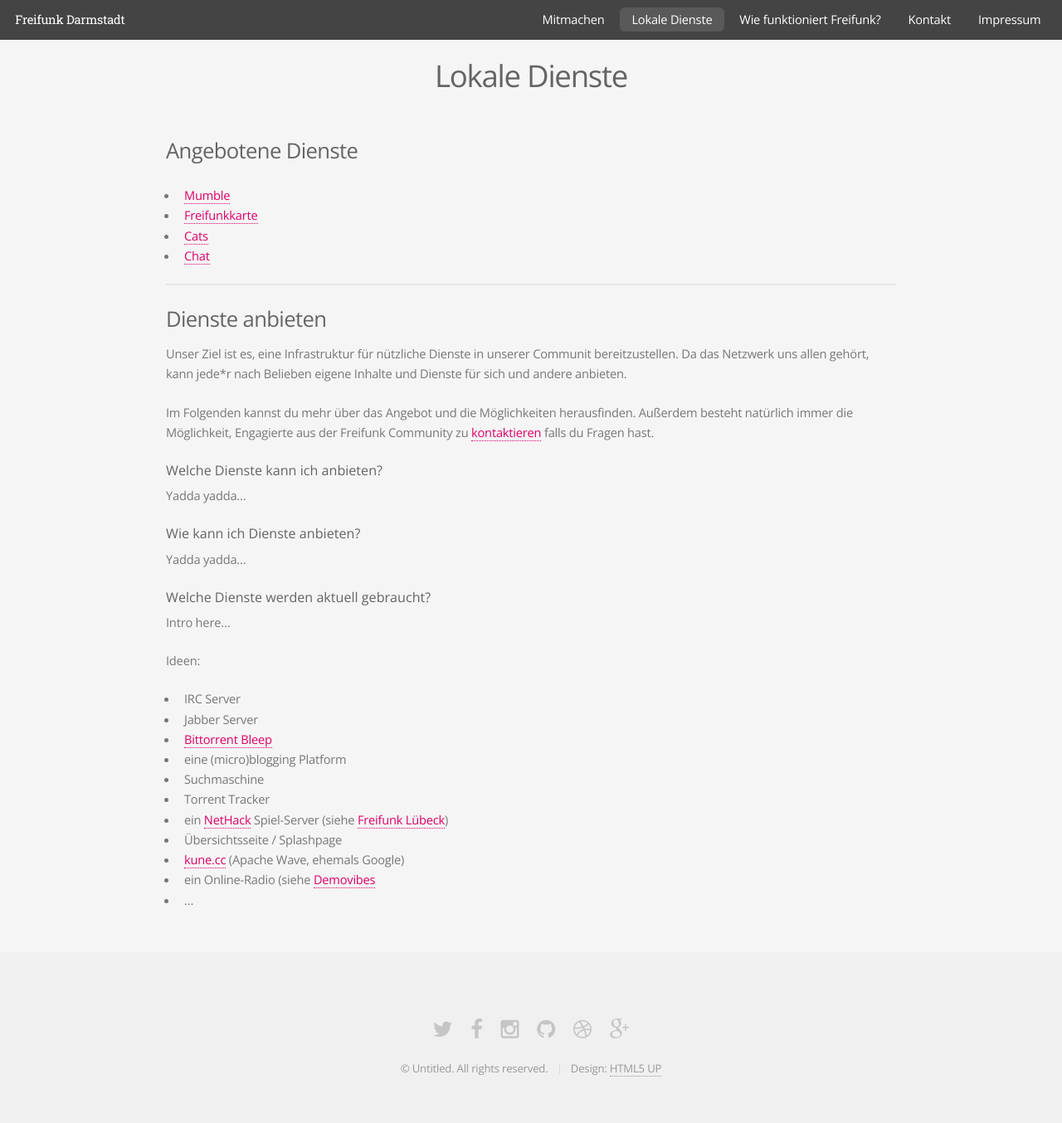
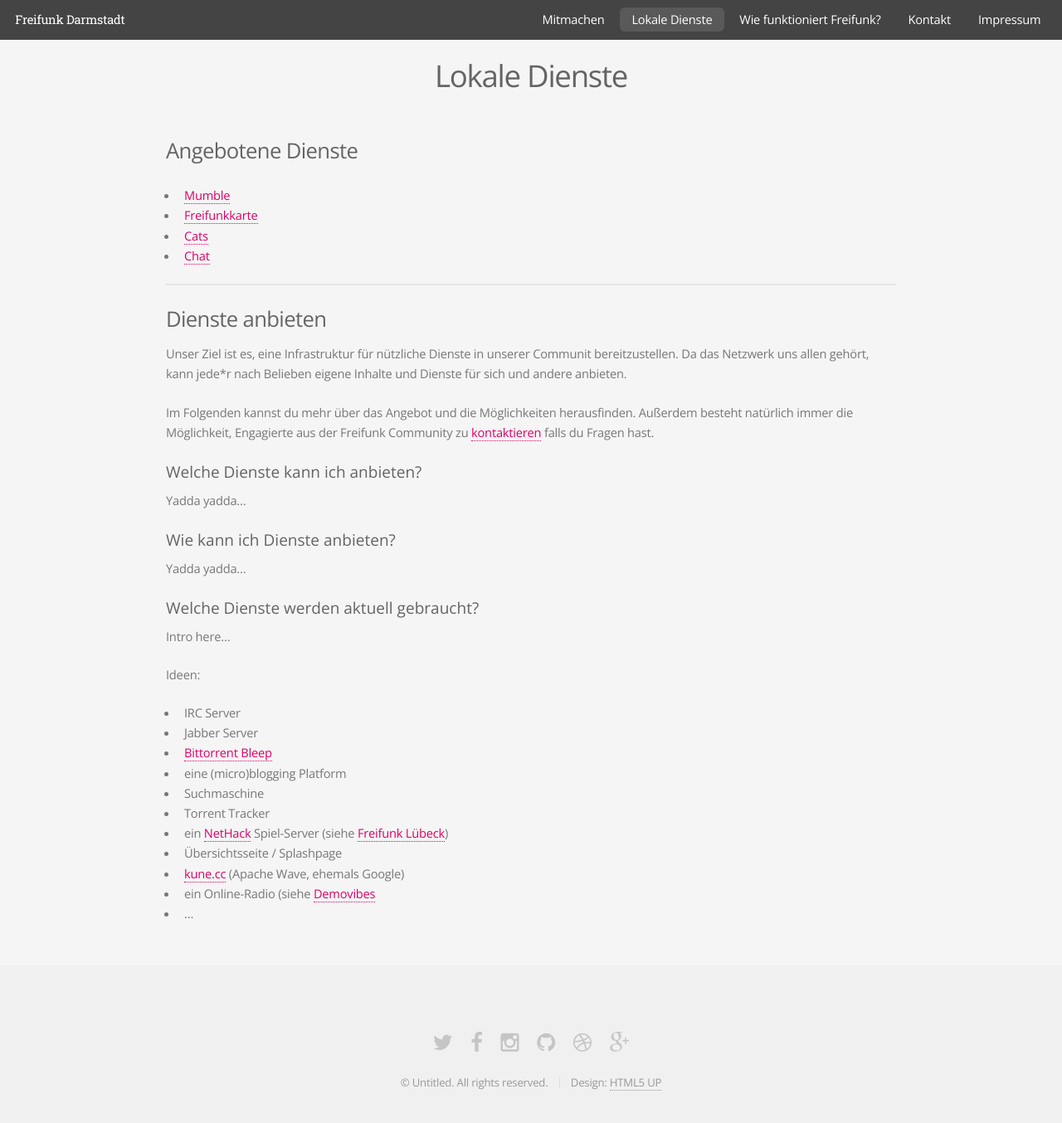
Before and after one commit to mdrenger/darmstadt.freifunk.net, a Jekyll site: the page built from pages/lokale-dienste.md, in a window 1280 px wide and 1400 px high, scrolled down 39 px. Shown: the top 1354 px of the window at 83% size. Built offline with Jekyll 4.4.1, drawn with Linux system fonts in a browser that asks for light colours.

Commit message:
increased h4 font size

```diff
--- a/css/style.scss
+++ b/css/style.scss
@@ -79,7 +79,7 @@
 	}
 
 	h4 {
-		font-size: 1.1em;
+		font-size: 1.3em;
 		line-height: 1.5em;
 		letter-spacing: 0;
 	}
@@ -411,7 +411,7 @@
 		}
 
 		div + h4 {
-			margin-top: 1em;
+			margin-top: 1.5em;
 		}
 
 		&.alt {
```
